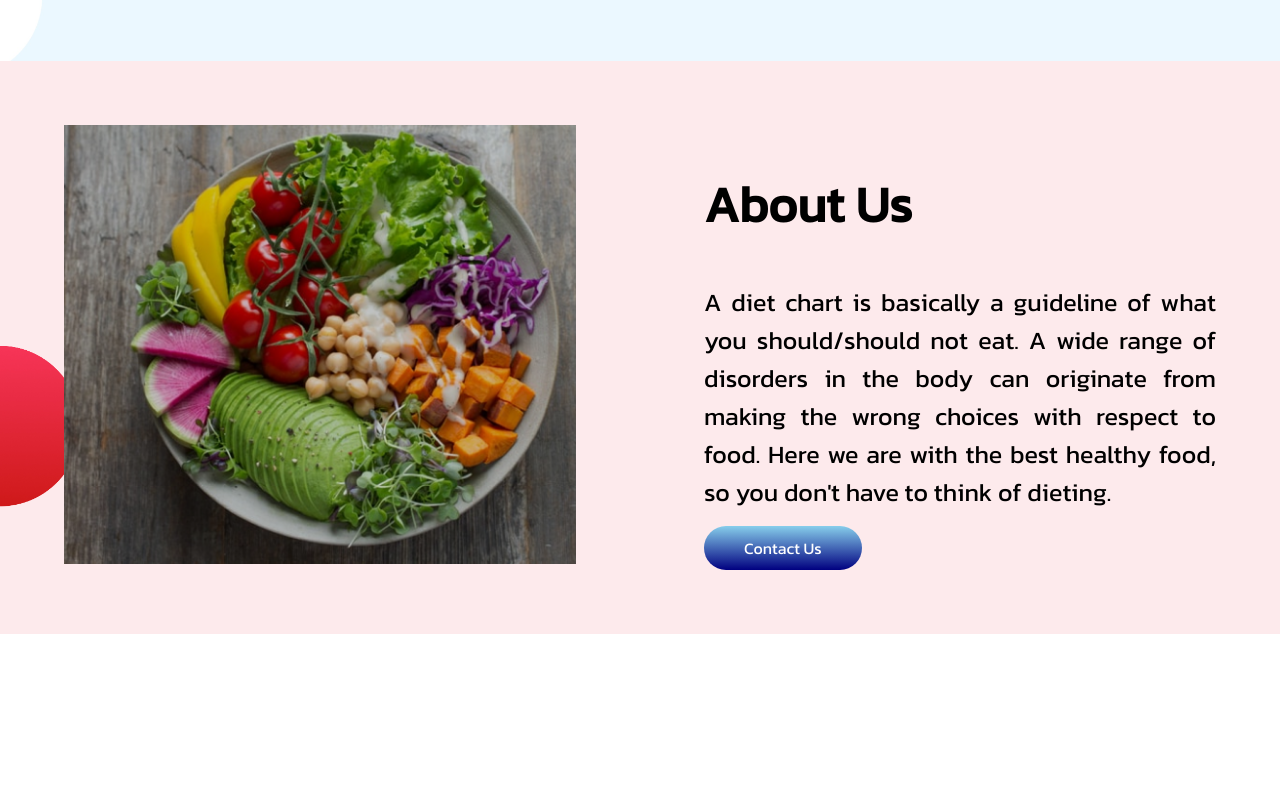
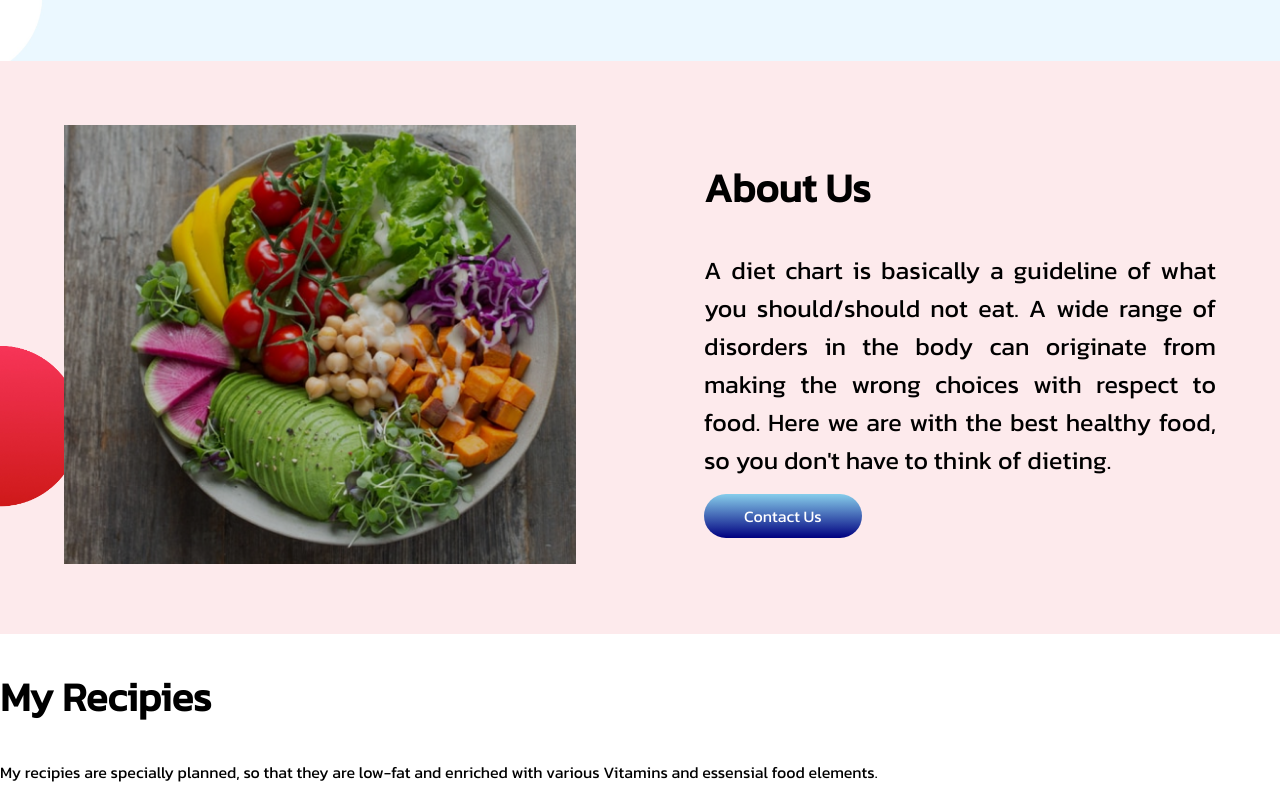
Before and after one commit to SadiaBinteChowdhury/PH-A-1-Food-Network, a plain HTML site: page index.html in a window 1280 px wide. Shown: the part 585-1385 px from the top of the page. Before the commit the page ends 1219 px from the top, so only its background shows below. Drawn offline with Linux system fonts and the light colour scheme.

Commit message:
half done

```diff
--- a/index.html
+++ b/index.html
@@ -15,7 +15,7 @@
     <section class="flexible first-banner">
         <div class="take-half">
             <h1> <span class="name">Forget Diet,</span> Just Eat Healthy With The Food Network</h1>
-            <p>Imagine you don't need a diet because we provide healthy and delicious food for you!</p>
+            <p class="description">Imagine you don't need a diet because we provide healthy and delicious food for you!</p>
             <a class="linked-button" target="_blank" href="https://www.lybrate.com/topic/diet-chart">Order Food</a>
         </div>
         <div class="take-half">
@@ -28,13 +28,17 @@
             <img src="food/Project Cover5.png" alt="">
         </div>
         <div class="take-half">
-            <h1>About Us</h1>
-            <p>A diet chart is basically a guideline of what you should/should not eat. A wide range of disorders in the body can originate from making the wrong choices with respect to food. Here we are with the best healthy food, so you don't have to think of dieting. </p>
+            <h2>About Us</h2>
+            <p class="description">A diet chart is basically a guideline of what you should/should not eat. A wide range of disorders in the body can originate from making the wrong choices with respect to food. Here we are with the best healthy food, so you don't have to think of dieting. </p>
             <a class="linked-button" target="_blank" href="https://www.linkedin.com/in/sadia-binte-chowdhury/">Contact Us</a>
         </div>
     </section>
 
-    <section class="menu-area">
+    <section class="my-recipies">
+        <div class="recipe">
+            <h2>My Recipies</h2>
+            <p>My recipies are specially planned, so that they are low-fat and enriched with various Vitamins and essensial food elements.</p>
+        </div>
 
     </section>
 </body>
--- a/style.css
+++ b/style.css
@@ -18,7 +18,7 @@ h1{
 .take-half img{
     width: 100%;
 }
-p{
+.description{
     font-size: 25px;
     text-align: justify;
 }
@@ -42,3 +42,6 @@ p{
     width: 100%;
     background-size: 1540px;
 }
+h2{
+    font-size: 40px;
+}
```
